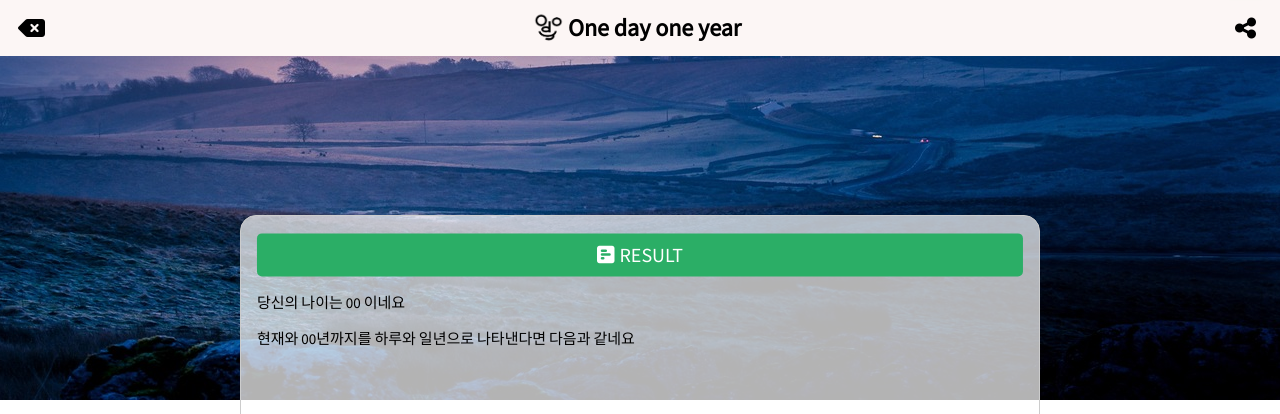
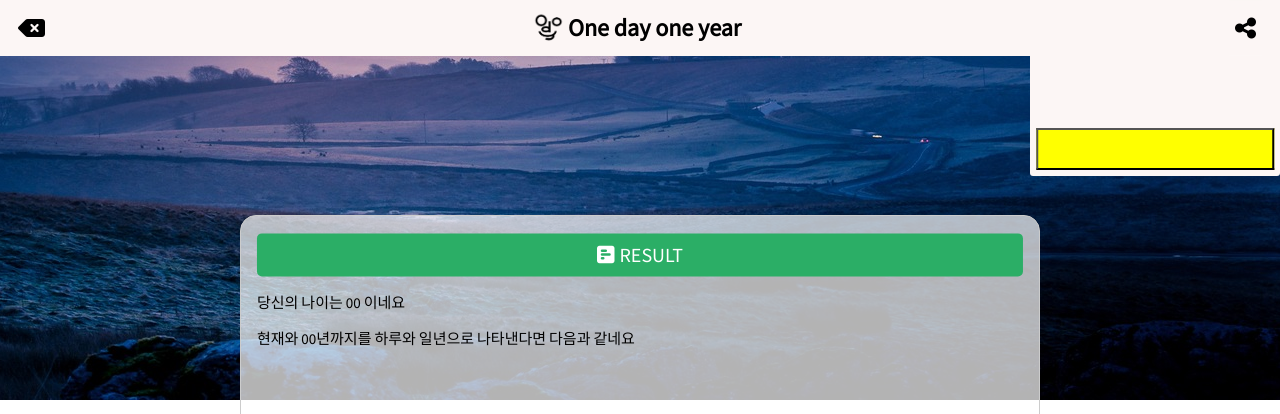
Before and after one commit to shinjuno123/one-day-one-year, a Django app: page /result-page/ in a window 1280 px wide. Shown: the top 414 px of the page. Run offline with Django 3.2, Linux system fonts and the light colour scheme; some libraries are stand-ins or nearby versions.

Commit message:
sharescren added

```diff
--- a/odoyApp/templates/resultpage.html
+++ b/odoyApp/templates/resultpage.html
@@ -77,4 +77,8 @@
   </div>
 </div>
 </div>
+
+
+
+
 {% endblock %}
--- a/odoyApp/templates/stretchableMenu.html
+++ b/odoyApp/templates/stretchableMenu.html
@@ -10,7 +10,7 @@
     <meta name="viewport" content="width=device-width, initial-scale=1.0">
     <link rel="stylesheet" href='{% static "odoyApp/resultpage.css" %}'>
     <script src="https://kit.fontawesome.com/bc1f5db172.js" crossorigin="anonymous"></script>
-    <link href="https://fonts.googleapis.com/css2?family=Source+Sans+Pro&display=swap" rel="stylesheet"/>
+    <link href="https://fonts.googleapis.com/css2?family=Source+Sans+Pro&display=swap" rel="stylesheet" />
     <title>Result Page</title>
 
     <style>
@@ -71,12 +71,13 @@
             height: 32px;
             transform: translateY(-50%);
         }
-        .logo-image{
+
+        .logo-image {
             width: 32px;
             height: 32px;
         }
 
-        .logo-url{
+        .logo-url {
             position: relative;
             font-size: 24px;
             text-decoration: none;
@@ -86,19 +87,56 @@
 
 
         }
+
+        .share-box{
+            width: 250px;
+            height: 120px;
+            position: fixed;
+            left:calc(100% - 250px);
+            background-color: #fcf6f5;
+            border-bottom-left-radius: 3px;
+            border-bottom-right-radius: 3px;
+            margin-top: 55.5px;
+            z-index: 1;
+
+
+        }
+
+        #share{
+            position: relative;
+            width: 95%;
+            height: 35%;
+            top: 60%;
+            left: 50%;
+            transform: translate(-50%,0%);
+            background-color: yellow;
+
+        }
+
+
+
     </style>
 </head>
 
 <body>
+<!-- 필요에 따라 템플릿언어로 html을 분리해놨습니다. -->
     <div id="navi">
         <a id="backspace" href="{% url 'odoymain' %}" class="fas fa-backspace"></a>
         <div class="logo">
-            <img class="logo-image" src="{% static 'odoyApp/images/odoymainlogo.png' %}" alt="ss" width="110" height="50">
+            <img class="logo-image" src="{% static 'odoyApp/images/odoymainlogo.png' %}" alt="ss" width="110"
+                height="50">
             <a href="{% url 'odoymain' %}" class="logo-url">One day one year</a>
         </div>
         <button type="submit" id="share-button" class="fas fa-share-alt"></button>
     </div>
+    <!-- share 창(여기 백엔드는 자바 스크립트로 작업할게요~)-->
 
+
+    <div class="share-box">
+        <input id="share" type="button">
+    </div>
+
+    <!-- main -->
     {% block content %}
     {% endblock %}
 
```
